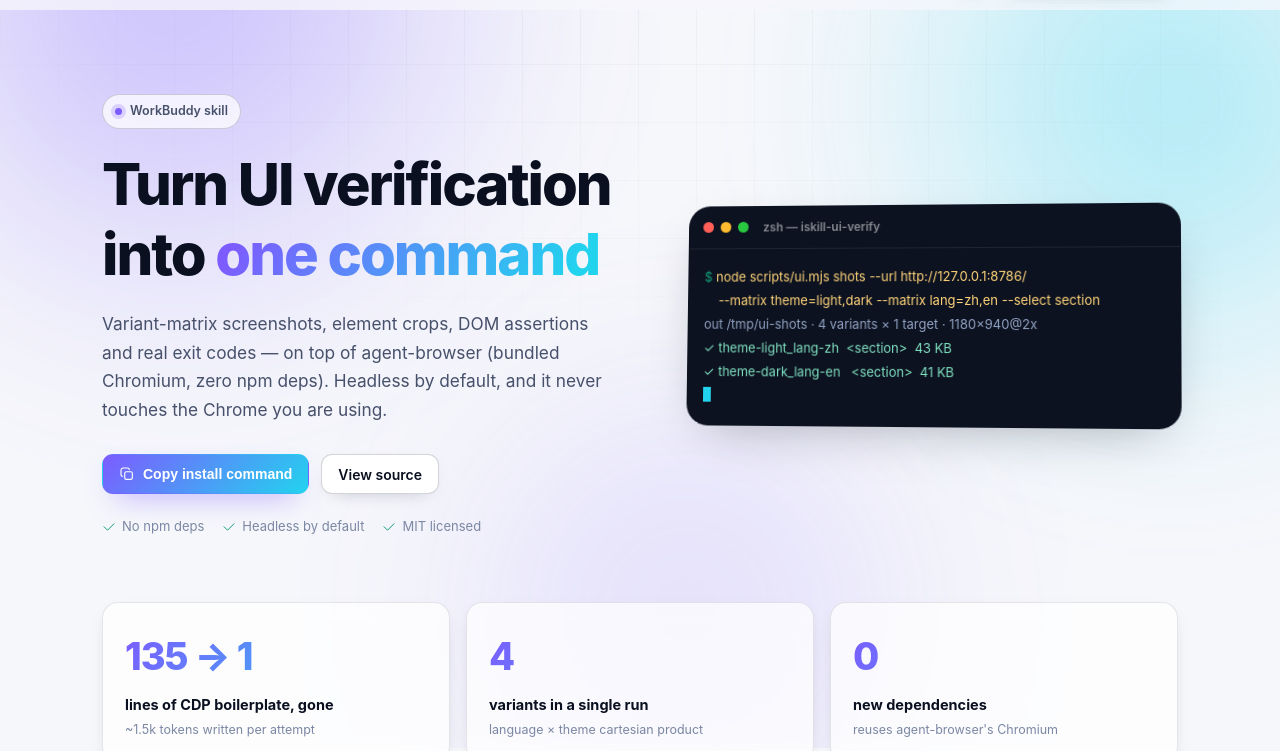
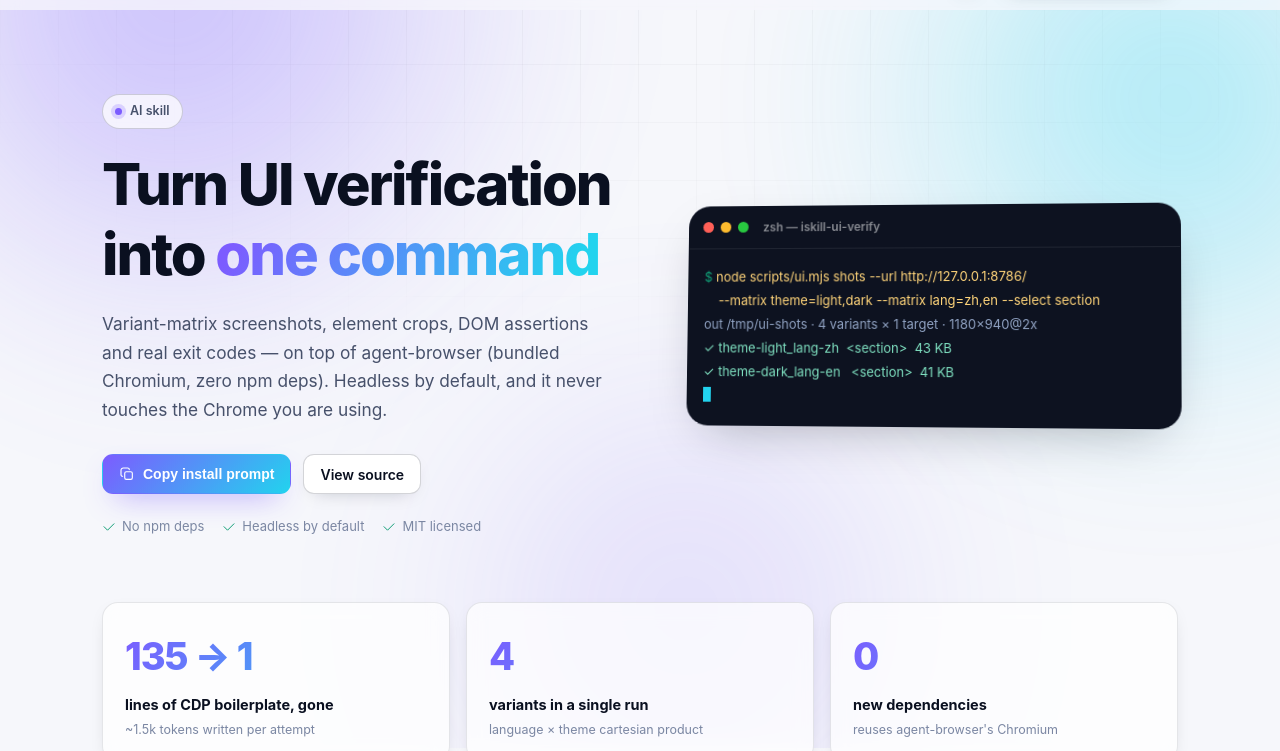
Before and after one commit to aispin/iskill-ui-verify, a plain HTML site: page promo-page/index.html in a window 1280 px wide. Shown: the part 52-803 px from the top of the page. Drawn offline with Linux system fonts and the light colour scheme.

```diff
--- a/promo-page/assets/app.js
+++ b/promo-page/assets/app.js
@@ -29,6 +29,34 @@
   function store(key, val) {
     try { if (val == null) return localStorage.getItem(key); localStorage.setItem(key, val); } catch (e) {}
     return null;
+  }
+
+  /* ── 安装方式：交给 agent，而不是让用户抄命令 ────────────────────────
+   *
+   * 一键复制的是「说给 AI 听的一句话」，不是 `git clone …`。原因：
+   *  · 技能装在哪（~/.workbuddy/skills/、.claude/skills/…）取决于用户用哪个 agent，
+   *    写死路径等于替用户做了错决定；
+   *  · agent 装完能顺手读 SKILL.md 讲用法，比用户自己翻 README 快得多；
+   *  · 手抄长 URL 容易错一个字符。
+   *
+   * 提示词默认由 repo 推导，逐技能可用 installPrompt:{zh,en} 覆盖；
+   * 模板里可写 {repo} / {repoShort}（owner/name）/ {name} 占位符。
+   */
+  var PROMPT = {
+    zh: "请帮我安装 Skill：{repo}，并告诉我它的用法",
+    en: "Install this skill: {repo} and tell me how to use it"
+  };
+  function repoShort() {
+    return (P.repoLabel ||
+      String(P.repo || "").replace(/^https?:\/\/github\.com\//, "").replace(/\.git$/, "") || "GitHub");
+  }
+  function installPrompt(lang) {
+    var ov = P.installPrompt;
+    var tpl = (ov && (ov[lang] || ov.zh)) || PROMPT[lang] || PROMPT.zh;
+    return String(tpl)
+      .replace(/\{repo\}/g, P.repo || "")
+      .replace(/\{repoShort\}/g, repoShort())
+      .replace(/\{name\}/g, P.name || repoShort());
   }
 
   /* ── ① 主题 ───────────────────────────────────────────────────────── */
@@ -67,6 +95,11 @@
   /* ── ③ 渲染 ───────────────────────────────────────────────────────── */
   function get(obj, path) {
     return path.split(".").reduce(function (o, k) { return o == null ? o : o[k]; }, obj);
+  }
+
+  function uiText(dict, key, fallback) {
+    var v = get(dict, "ui." + key);
+    return typeof v === "string" && v ? v : fallback;
   }
 
   function applyText(dict) {
@@ -157,29 +190,45 @@
     });
   }
 
-  function renderSteps(data) {
+  function esc(s) {
+    return String(s).replace(/&/g, "&amp;").replace(/</g, "&lt;");
+  }
+
+  /* 复制按钮的文案（随语言变），由 render() 每次刷新 */
+  var UI = { copy: "复制", copied: "已复制", failed: "复制失败" };
+
+  function renderSteps(data, lang) {
     if (!data) return;
     var box = qs("#how .list"); /* 注意：section 的 id 是 #how，别写成 #steps */
     if (!box) return;
     box.innerHTML = "";
     (data.items || []).forEach(function (s, i) {
+      /* codeKey: "install" → 用推导出来的安装提示词，别在 content.js 里抄一遍 URL */
+      var isPrompt = s.codeKey === "install";
+      var codeText = isPrompt ? installPrompt(lang) : s.code;
       var wrap = el("div", "step reveal");
       var num = el("div", "num", String(i + 1));
       var body = el("div", "body");
       body.appendChild(el("h3", null, s.title));
       body.appendChild(el("p", null, s.desc));
-      if (s.code) {
-        var code = el("div", "code");
+      if (codeText) {
+        var code = el("div", "code" + (isPrompt ? " code-prompt" : ""));
         var head = el("div", "code-head");
-        head.appendChild(el("span", "name", s.codeName || "shell"));
+        head.appendChild(el("span", "name", s.codeName || (isPrompt ? "prompt" : "shell")));
         var btn = el("button", "code-copy");
         btn.type = "button";
-        btn.dataset.copy = s.code;
-        btn.innerHTML = icon("copy") + "<span>复制</span>";
+        btn.dataset.copy = codeText;
+        btn.innerHTML = icon("copy") + "<span>" + UI.copy + "</span>";
         head.appendChild(btn);
         code.appendChild(head);
         var pre = el("pre");
-        pre.innerHTML = s.code.replace(/&/g, "&amp;").replace(/</g, "&lt;").replace(/(#[^\n]*)/g, '<span class="c">$1</span>');
+        if (isPrompt) {
+          /* 提示词不是 shell：不做 # 注释着色（否则 URL 里出现 # 会被整段染色），
+             长 URL 靠 CSS 换行而不是横向滚动 */
+          pre.textContent = codeText;
+        } else {
+          pre.innerHTML = esc(codeText).replace(/(#[^\n]*)/g, '<span class="c">$1</span>');
+        }
         code.appendChild(pre);
         body.appendChild(code);
       }
@@ -224,9 +273,7 @@
 
   function paintLinks() {
     var repo = P.repo || "#";
-    var label =
-      P.repoLabel ||
-      (repo === "#" ? "GitHub" : repo.replace(/^https?:\/\/github\.com\//, "").replace(/\.git$/, ""));
+    var label = repoShort();
     [["#repo-link", repo], ["#hero-repo", repo], ["#cta-repo", repo], ["#footer-repo", repo]]
       .forEach(function (p) { var n = qs(p[0]); if (n) n.href = p[1]; });
     var lb = qs("#repo-label");
@@ -234,26 +281,36 @@
     // 窄屏下仓库名会被 CSS 收起（只留图标）→ 用 aria-label 顶住可访问名称
     var rl = qs("#repo-link");
     if (rl) rl.setAttribute("aria-label", "GitHub · " + label);
-    [["#hero-copy", P.install], ["#cta-copy", P.install]].forEach(function (p) {
-      var n = qs(p[0]);
-      if (n && p[1]) n.setAttribute("data-copy", p[1]);
-    });
     if (P.name) {
       var fn = qs("#footer-name");
       if (fn) fn.textContent = P.name;
     }
   }
 
+  /* 复制目标是语言相关的（提示词要换语言），所以每次 render 都重刷一次 */
+  function paintCopyTargets(lang) {
+    var text = installPrompt(lang);
+    [qs("#hero-copy"), qs("#cta-copy")].forEach(function (n) {
+      if (n) n.setAttribute("data-copy", text);
+    });
+  }
+
   function render(lang) {
     var dict = (P.lang && (P.lang[lang] || P.lang.zh)) || {};
+    UI = {
+      copy: uiText(dict, "copy", "复制"),
+      copied: uiText(dict, "copied", "已复制"),
+      failed: uiText(dict, "failed", "复制失败")
+    };
     applyText(dict);
     renderTerminal((dict.terminal || {}).title, (dict.terminal || {}).lines);
     renderStats(dict.stats);
     renderCompare(dict.compare);
     renderFeatures(dict.features);
     renderShowcase(dict.showcase);
-    renderSteps(dict.steps);
+    renderSteps(dict.steps, lang);
     renderFaq(dict.faq);
+    paintCopyTargets(lang);
     html.setAttribute("lang", lang === "zh" ? "zh-CN" : "en");
     if (dict.meta) {
       document.title = dict.meta.title || document.title;
@@ -296,13 +353,19 @@
       var btn = e.target.closest ? e.target.closest("[data-copy]") : null;
       if (!btn) return;
       var text = btn.getAttribute("data-copy");
+      if (!text) return;
       var label = btn.querySelector("span");
+      /* 先记住原文案再改成反馈 —— 否则「复制安装提示词」这类标签会被永久覆盖成「复制」 */
+      var original = label ? label.textContent : "";
       copyText(text).then(function (ok) {
+        var tmp = ok ? UI.copied : UI.failed;
         btn.classList.toggle("done", !!ok);
-        if (label) label.textContent = ok ? "已复制" : "复制失败";
+        if (label) label.textContent = tmp;
         setTimeout(function () {
           btn.classList.remove("done");
-          if (label) label.textContent = "复制";
+          /* 只在标签还停在反馈文案时才还原：期间切了语言的话，
+             它已被 applyText 换成新语言的原文案，别再用旧语言盖回去 */
+          if (label && label.textContent === tmp) label.textContent = original;
         }, 1600);
       });
     });
--- a/promo-page/assets/content.js
+++ b/promo-page/assets/content.js
@@ -8,8 +8,6 @@ window.PROMO = {
   brand2: "#22d3ee",
   repo: "https://github.com/aispin/iskill-ui-verify",
   repoLabel: "aispin/iskill-ui-verify",
-  install: "git clone https://github.com/aispin/iskill-ui-verify.git ~/.workbuddy/skills/iskill-ui-verify",
-
   lang: {
     /* ── 中文 ───────────────────────────────────────────────────────── */
     zh: {
@@ -18,15 +16,16 @@ window.PROMO = {
         description: "让 agent 用一行命令完成网页截图与 UI 验证：变体矩阵、元素裁剪、DOM 断言、退出码。底层复用 agent-browser，零 npm 依赖。"
       },
       a11y: { skip: "跳到主要内容" },
+      ui: { copy: "复制", copied: "已复制", failed: "复制失败" },
       nav: { features: "能力", shots: "截图", how: "上手", faq: "问答" },
 
       hero: {
-        badge: "WorkBuddy 技能",
+        badge: "AI 技能",
         titlePre: "把「截图验证」",
         titleAccent: "压成一行命令",
         titlePost: "",
         sub: "变体矩阵截图、元素级裁剪、DOM 断言、退出码——底层复用已装好的 agent-browser（自带 Chromium、零 npm 依赖），默认 headless，不碰你日常的 Chrome。",
-        ctaPrimary: "复制安装命令",
+        ctaPrimary: "复制安装提示词",
         ctaSecondary: "看源码",
         meta1: "零 npm 依赖",
         meta2: "默认 headless",
@@ -93,10 +92,9 @@ window.PROMO = {
         sub: "",
         items: [
           {
-            title: "拿到它",
-            desc: "克隆到技能目录（或用 SkillHub 安装）。",
-            codeName: "bash",
-            code: "# 克隆到技能目录\ngit clone https://github.com/aispin/iskill-ui-verify.git ~/.workbuddy/skills/iskill-ui-verify"
+            title: "交给 AI 装",
+            desc: "把提示词粘进对话框，agent 会自己拉代码、读文档，再告诉你怎么跑。",
+            codeKey: "install"
           },
           {
             title: "跑一次矩阵截图",
@@ -117,6 +115,7 @@ window.PROMO = {
         eyebrow: "问答",
         title: "常见问题",
         items: [
+          { q: "能不能不用 AI，手动装？", a: "可以。clone 到你的 agent 技能目录（如 <code>~/.workbuddy/skills/</code>）即可；技能是纯文本加脚本，没有构建步骤。" },
           { q: "和 browser-cdp 技能有什么区别？", a: "browser-cdp 用来复用你真实浏览器的登录态（会杀掉 Chrome、需你同意）；本技能默认起独立 headless 实例，专做本地页面的视觉验收。" },
           { q: "页面还没渲染完就截了怎么办？", a: "用 wait --load networkidle，或直接等某个选择器出现，别只等固定毫秒数。" },
           { q: "要在跨源 iframe 里验证剪贴板？", a: "iframe 里 navigator.clipboard 会被权限策略拒，页面侧要做三层降级；校验侧用 agent-browser 的 clipboard read 读回值再断言。" },
@@ -128,7 +127,7 @@ window.PROMO = {
         title: "下次改完 UI，别再手写 CDP",
         desc: "一行 shots 出图，一行 check 出结论。",
         primary: "去 GitHub 看看",
-        secondary: "复制安装命令"
+        secondary: "复制安装提示词"
       },
       footer: { license: "MIT 许可", madeWith: "由 iskill-promo-page 生成" }
     },
@@ -140,15 +139,16 @@ window.PROMO = {
         description: "Let agents verify web UI in one command: variant matrix shots, element crops, DOM assertions, meaningful exit codes. Built on agent-browser — zero npm dependencies."
       },
       a11y: { skip: "Skip to content" },
+      ui: { copy: "Copy", copied: "Copied", failed: "Copy failed" },
       nav: { features: "Features", shots: "Screens", how: "Get started", faq: "FAQ" },
 
       hero: {
-        badge: "WorkBuddy skill",
+        badge: "AI skill",
         titlePre: "Turn UI verification into ",
         titleAccent: "one command",
         titlePost: "",
         sub: "Variant-matrix screenshots, element crops, DOM assertions and real exit codes — on top of agent-browser (bundled Chromium, zero npm deps). Headless by default, and it never touches the Chrome you are using.",
-        ctaPrimary: "Copy install command",
+        ctaPrimary: "Copy install prompt",
         ctaSecondary: "View source",
         meta1: "No npm deps",
         meta2: "Headless by default",
@@ -215,10 +215,9 @@ window.PROMO = {
         sub: "",
         items: [
           {
-            title: "Get it",
-            desc: "Clone it into your skills directory (or install via SkillHub).",
-            codeName: "bash",
-            code: "# clone into the skills dir\ngit clone https://github.com/aispin/iskill-ui-verify.git ~/.workbuddy/skills/iskill-ui-verify"
+            title: "Let your agent install it",
+            desc: "Paste the line into the chat — it clones the repo, reads the docs, and tells you how to run it.",
+            codeKey: "install"
           },
           {
             title: "Take the matrix",
@@ -239,6 +238,7 @@ window.PROMO = {
         eyebrow: "FAQ",
         title: "Frequently asked",
         items: [
+          { q: "Can I install it without an agent?", a: "Sure. Clone it into your agent's skills directory (e.g. <code>~/.workbuddy/skills/</code>) — plain text and scripts, no build step." },
           { q: "How is this different from the browser-cdp skill?", a: "browser-cdp reuses the login session of the Chrome you already run (it kills it, with your consent). This skill launches its own headless instance for local visual checks." },
           { q: "The page was still rendering when it shot.", a: "Wait with wait --load networkidle, or wait for a specific selector — not a fixed number of milliseconds." },
           { q: "Verifying the clipboard inside a cross-origin iframe?", a: "navigator.clipboard is blocked by permission policy inside iframes, so the page needs a fallback chain; verify with agent-browser's clipboard read and assert on the value." },
@@ -250,7 +250,7 @@ window.PROMO = {
         title: "Next time you touch the UI, skip the CDP script",
         desc: "One shots call for images, one check call for answers.",
         primary: "Open on GitHub",
-        secondary: "Copy install command"
+        secondary: "Copy install prompt"
       },
       footer: { license: "MIT licensed", madeWith: "Built with iskill-promo-page" }
     }
--- a/promo-page/index.html
+++ b/promo-page/index.html
@@ -75,7 +75,7 @@
   <section class="hero">
     <div class="wrap">
       <div>
-        <span class="badge"><i class="dot"></i><span data-i18n="hero.badge">WorkBuddy 技能</span></span>
+        <span class="badge"><i class="dot"></i><span data-i18n="hero.badge">AI 技能</span></span>
         <h1 class="hero-title">
           <span data-i18n="hero.titlePre">把你的重复劳动</span><span class="accent" data-i18n="hero.titleAccent">压成一行</span><span data-i18n="hero.titlePost"></span>
         </h1>
@@ -83,7 +83,7 @@
         <div class="hero-cta">
           <button class="btn btn-primary" type="button" id="hero-copy" data-copy="">
             <svg viewBox="0 0 24 24" fill="none" stroke="currentColor" stroke-width="1.7" stroke-linecap="round" stroke-linejoin="round" aria-hidden="true"><rect x="8.6" y="8.6" width="11.4" height="11.4" rx="2.4"/><path d="M15.4 5.4A2.4 2.4 0 0013 3H6.4A3.4 3.4 0 003 6.4V13a2.4 2.4 0 002.4 2.4"/></svg>
-            <span data-i18n="hero.ctaPrimary">复制安装命令</span>
+            <span data-i18n="hero.ctaPrimary">复制安装提示词</span>
           </button>
           <a class="btn" id="hero-repo" href="#" target="_blank" rel="noopener noreferrer">
             <span data-i18n="hero.ctaSecondary">看源码</span>
@@ -177,7 +177,7 @@
             <span data-i18n="cta.primary">去 GitHub 看看</span>
           </a>
           <button class="btn" type="button" data-copy="" id="cta-copy">
-            <span data-i18n="cta.secondary">复制安装命令</span>
+            <span data-i18n="cta.secondary">复制安装提示词</span>
           </button>
         </div>
       </div>
```
Also changed, not shown: SKILL.md (+10 -1 lines), promo-page/assets/style.css (+7 -0 lines), references/recipes.md (+30 -0 lines).
